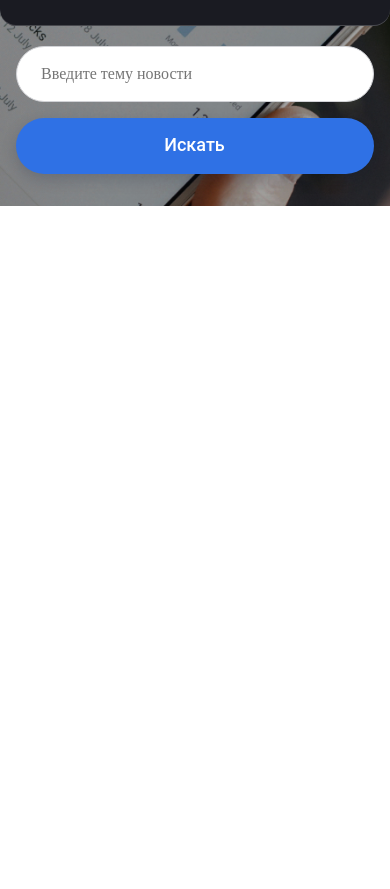
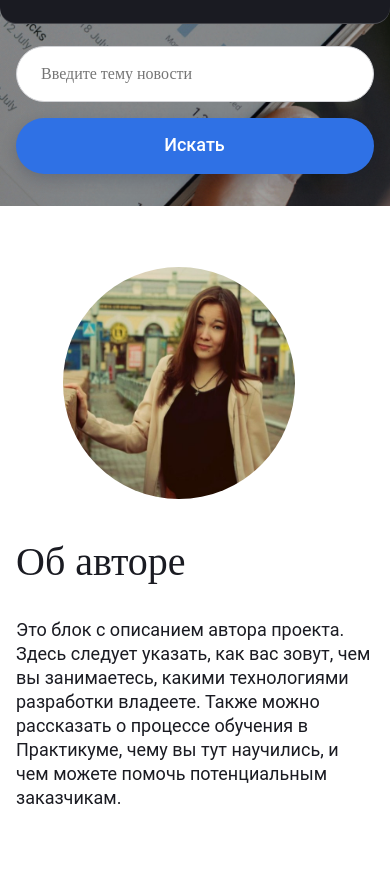
Before and after one commit to DianaIvanovna/news-explorer-frontend, a website built with webpack: page src/index.html in a window 390 px wide. Shown: the part 300-1189 px from the top of the page. Before the commit the page ends 844 px from the top, so only its background shows below. Built offline with nearby package versions, Linux system fonts and the light colour scheme.

Commit message:
сделала адаптивным секцию про автора

```diff
--- a/src/blocks/author/__info/author__info.css
+++ b/src/blocks/author/__info/author__info.css
@@ -1,3 +1,4 @@
 .author__info{
-  width:600px;
+  width:100%;
+  max-width:600px;
 }
--- a/src/blocks/author/__photo/author__photo.css
+++ b/src/blocks/author/__photo/author__photo.css
@@ -3,6 +3,14 @@
   width: 464px;
   height: 464px;
   margin-top:80px;
-  margin-left:104px;
   margin-right: 56px;
 }
+@media screen and (max-width:900px)
+{
+  .author__photo{
+    width: 232px;
+    height: 232px;
+    margin-right: 32px;
+    margin-top:61px;
+  }
+}
--- a/src/blocks/author/__title/author__title.css
+++ b/src/blocks/author/__title/author__title.css
@@ -8,3 +8,9 @@ line-height: 46px;
 color: #1A1B22;
 margin-top:131px;
 }
+@media screen and (max-width:900px)
+{
+  .author__title{
+    margin-top:40px;
+    }
+}
--- a/src/blocks/author/author.css
+++ b/src/blocks/author/author.css
@@ -6,4 +6,25 @@
 .author{
   display:flex;
   margin-bottom: 80px;
+  padding: 0px 104px;
 }
+@media screen and (max-width:900px)
+{
+  .author{
+    margin-bottom: 61px;
+    padding: 0px 40px;
+  }
+}
+@media screen and (max-width:600px)
+{
+  .author{
+    flex-direction: column;
+    align-items: center;
+  }
+}
+@media screen and (max-width:450px)
+{
+  .author{
+    padding: 0px 16px;
+  }
+}
--- a/src/blocks/header/__link/_active/header__link_active.css
+++ b/src/blocks/header/__link/_active/header__link_active.css
@@ -2,3 +2,6 @@
   color: #FFFFFF;
   border-bottom: 2px solid white;
 }
+.header_active .header__link_active{
+  border-bottom: none;
+}
--- a/src/index.html
+++ b/src/index.html
@@ -8,9 +8,8 @@
 </head>
 <body>
   <div class="main">
-
     <div class="background">
-      <header class="header header_active">
+      <header class="header header_active"> <!--ДОБАВЬ ЧЕРНЫЙ ФОН В МОБИЛЬНОЙ ВЕРСИИ-->
         <span class="header__logo">NewsExplorer</span>
         <svg class="header__menu" width="24" height="24" viewBox="0 0 24 24" fill="none" xmlns="http://www.w3.org/2000/svg">
           <rect x="4" y="8" width="16" height="2" fill="white"/>
@@ -39,7 +38,7 @@
         </div>
       </div>
     </section >
-<!--
+
     <div class="author">
       <img src="<%=require('./images/автор.jpg').default%>" alt="фото автора" class="author__photo">
       <div class="author__info">
@@ -49,7 +48,7 @@
       </div>
     </div>
 
--->
+
     <!--при нажатии на импут убери голубую обводку-->
 
 
```
